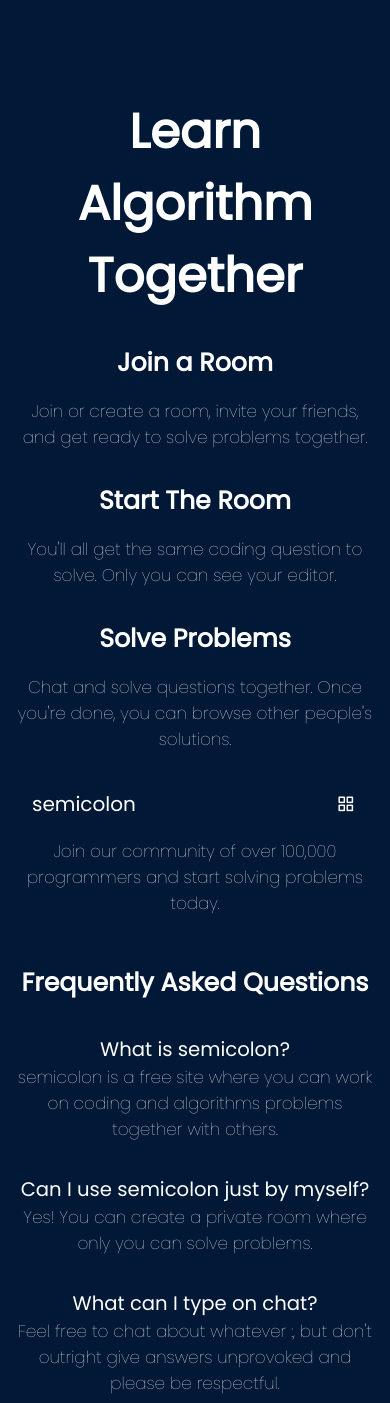
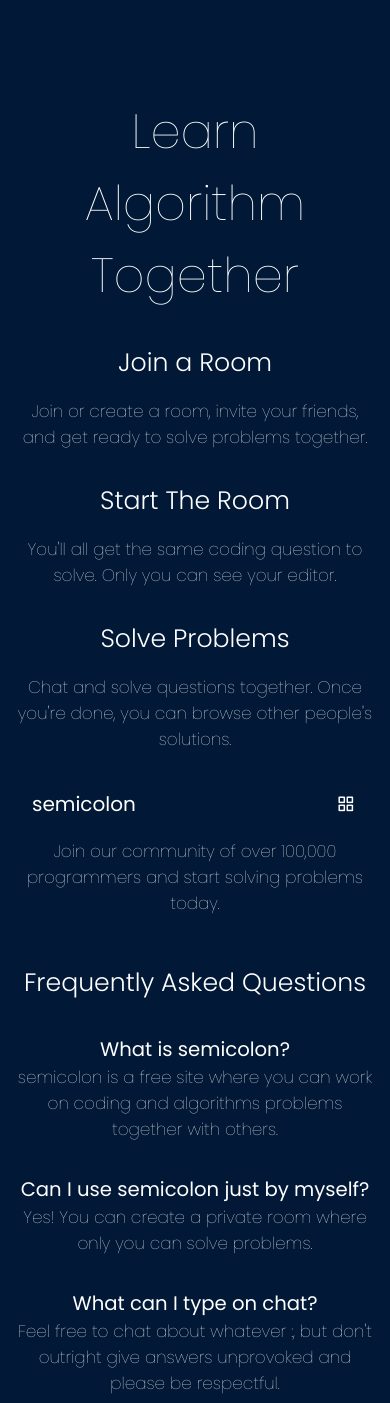
Before and after one commit to Danish1004/online-judge-frontend, a React (Create React App) app: page /home in a window 390 px wide. Shown: the top 1403 px of the page. Built offline with nearby package versions, Linux system fonts and the light colour scheme.

Commit message:
home font size

```diff
--- a/src/pages/home/Home.css
+++ b/src/pages/home/Home.css
@@ -64,9 +64,13 @@ h3 {
     gap: 4rem;
     justify-content: center;
   }
+  .about-sub-head {
+    font-weight: 300;
+  }
 
   .main_title {
     font-size: 3rem;
+    font-weight: 200;
     text-align: center;
   }
 
--- a/src/pages/home/Home.jsx
+++ b/src/pages/home/Home.jsx
@@ -37,7 +37,7 @@ const Home = () => {
               <div className="about_grid">
                 <div className="grid-item">
                   <div className="about_info">
-                    <h2>Join a Room</h2>
+                    <h2 className="about-sub-head">Join a Room</h2>
                     <p>
                       Join or create a room, invite your friends, and get ready
                       to solve problems together.
@@ -46,7 +46,7 @@ const Home = () => {
                 </div>
                 <div className="grid-item">
                   <div className="about_info">
-                    <h2>Start The Room</h2>
+                    <h2 className="about-sub-head">Start The Room</h2>
                     <p>
                       You'll all get the same coding question to solve. Only you
                       can see your editor.
@@ -55,7 +55,7 @@ const Home = () => {
                 </div>
                 <div className="grid-item">
                   <div className="about_info">
-                    <h2>Solve Problems</h2>
+                    <h2 className="about-sub-head">Solve Problems</h2>
                     <p>
                       Chat and solve questions together. Once you're done, you
                       can browse other people's solutions.
@@ -69,14 +69,14 @@ const Home = () => {
             </div>
           </div>
           <div className="secondary_info">
-            <h2>Start Learning Together</h2>
+            <h2 className="about-sub-head">Start Learning Together</h2>
             <p className="info_1">
               Join our community of over 100,000 programmers and start solving
               problems today.
             </p>
           </div>
           <div className="questions_info">
-            <h2>Frequently Asked Questions</h2>
+            <h2 className="about-sub-head">Frequently Asked Questions</h2>
             <div className="questions">
               <div className="question_parts">
                 <h3>What is semicolon?</h3>
```
